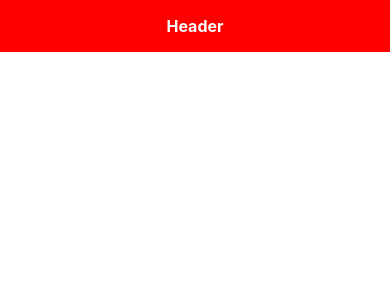
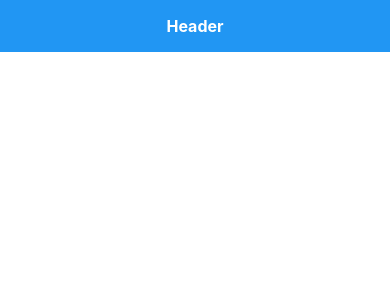
Before and after one commit to dimpangg/BelajarReactNative, a React Native app in the folder todolist/: screen / in a window 390 px wide. Shown: the top 300 px of the page. Built offline with nearby package versions, Linux system fonts and the light colour scheme.

Commit message:
Status Bar

```diff
--- a/todolist/App.js
+++ b/todolist/App.js
@@ -1,5 +1,5 @@
 import React, {Component} from 'react';
-import {Text, View} from 'react-native';
+import {Text, View, StatusBar} from 'react-native';
 
 class App extends Component {
   constructor(props) {
@@ -9,9 +9,10 @@ class App extends Component {
   render() {
     return (
       <View style={{flex: 1}}>
+        <StatusBar barStyle="default" backgroundColor="#2196f3" />
         <View
           style={{
-            backgroundColor: 'red',
+            backgroundColor: '#2196f3',
             paddingVertical: 16,
             justifyContent: 'center',
             alignItems: 'center',
```
